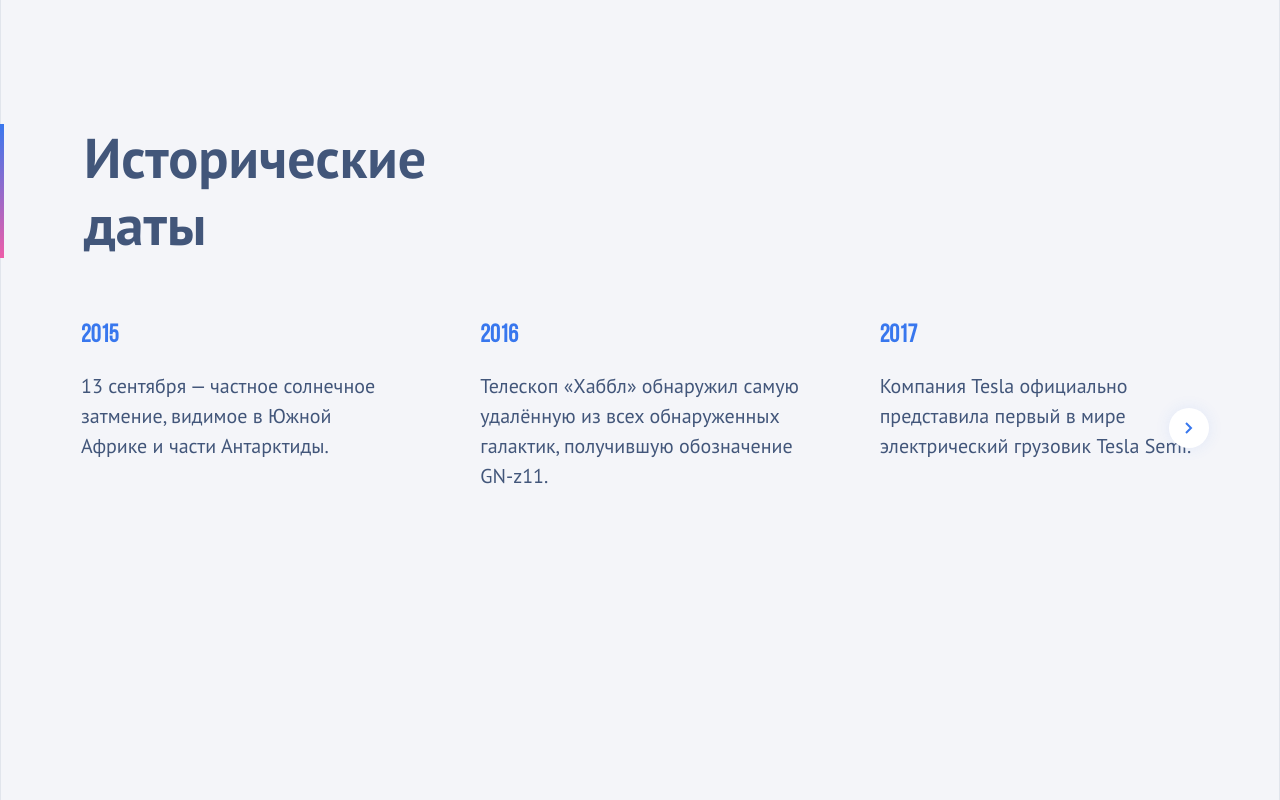
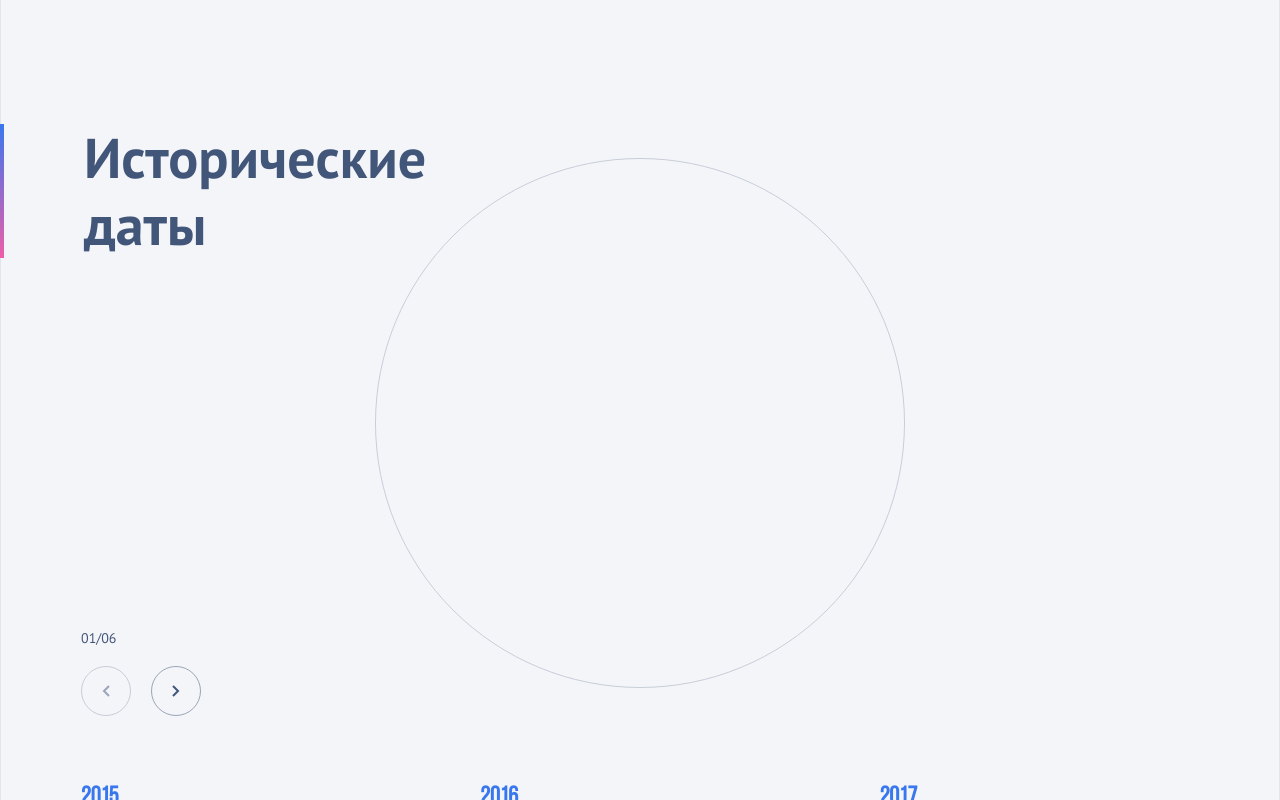
Before and after one commit to Vakulina/Historical-Dates, a React app: page / in a window 1280 px wide. Shown: the top 800 px of the page. Built offline with nearby package versions, Linux system fonts and the light colour scheme.

Commit message:
добавить заготовку CircleSlider

```diff
--- a/global.d.ts
+++ b/global.d.ts
@@ -7,7 +7,8 @@ declare namespace JSX {
     'swiper-container': React.DetailedHTMLProps<React.HTMLAttributes<HTMLElement>, HTMLElement> & {
       navigation?: string;
       pagination?: string;
-      init?:'false'
+      init?:'false';
+      onSlideChange?:Function;
     };
     'swiper-slide': React.DetailedHTMLProps<React.HTMLAttributes<HTMLElement>, HTMLElement> & {
       lazy?: string;
--- /dev/null
+++ b/src/components/CircleSlider/CircleSlider.module.scss
@@ -0,0 +1,69 @@
+@import '../../assets/styles/mixins';
+
+.circleSlider {
+    position: relative;
+    max-width: 1400px;
+    padding: 0 80px 50px 80px;
+    height: 600px;
+
+    swiper-slide {
+        display: flex;
+        justify-content: center;
+        align-items: center;
+    }
+
+    &__circle {
+        height: 530px;
+        width: 530px;
+        border-radius: 50%;
+        border: 1px solid var(--stroke);
+    }
+
+    &__prev,
+    &__next {
+        width: 50px;
+        height: 50px;
+        border-radius: 50%;
+        border: 1px solid rgba(66, 86, 122, 0.5);
+        display: flex;
+        justify-content: center;
+        align-items: center;
+        cursor: pointer;
+
+        img {
+            user-select: none;
+            pointer-events: none;
+        }
+    }
+
+
+    &__prev[aria-disabled="true"] {
+        opacity: 0.5;
+        user-select: none;
+        pointer-events: none;
+    }
+
+    &__next[aria-disabled="true"] {
+        opacity: 0.5;
+        user-select: none;
+        pointer-events: none;
+    }
+
+    &__btn_toLeft {
+        transform: rotate(180deg);
+    }
+
+    &__pagination {
+        font-size: 14px;
+        margin-top: -60px;
+        position: absolute;
+        z-index: 10;
+
+
+    }
+&__btns{
+    display: flex;
+    gap: 20px;
+    margin-top: 17px;
+}
+}
--- /dev/null
+++ b/src/components/CircleSlider/CircleSlider.tsx
@@ -0,0 +1,64 @@
+import React, { useContext, useState } from 'react';
+import { useRef, useEffect, FC } from 'react';
+import { ICategory, IEvent } from '../../modeles/dataTDO';
+import style from './CircleSlider.module.scss'
+import { swiperParams } from './constants';
+import DarkArrow from '../../assets/images/dark-arrow.svg'
+import classNames from 'classnames';
+import { CategoryContext } from '../../context/categoryContext';
+import { addZero } from './utils';
+
+//использован Swiper Element(WebComponent) https://swiperjs.com/react
+export const CircleSlider: FC = () => {
+  const { data, category, changeCategory } = useContext(CategoryContext);
+  const swiperRef = useRef<HTMLElement & { initialize: () => void } | null>(null);
+  const [activeSlide, setActiveSlide] = useState(1)
+
+
+  const slides = data
+
+  useEffect(() => {
+
+    if (swiperRef.current) Object.assign(swiperRef.current, swiperParams);
+    if (swiperRef.current?.initialize) swiperRef?.current?.initialize();
+
+    swiperRef.current?.addEventListener('slidechange', (e: any) => {
+      const [swiper] = e.detail;
+      console.log(data ? data[swiper.activeIndex] : null)
+      setActiveSlide(swiper.activeIndex + 1)
+      //if(data&&changeCategory) console.log('category CURRENT', data[swiper.activeIndex-1], data)
+      //if(category)console.log('category', category)
+      if (data && changeCategory) changeCategory(data[swiper.activeIndex]);
+    });
+  }, []);
+
+
+  useEffect(() => console.log(data), [data])
+  useEffect(() => console.log(slides), [slides])
+  return (
+    <div className={style.circleSlider}>
+      <swiper-container
+        ref={swiperRef}
+        init="false"
+      >
+        {slides?.map(slide => {
+          return <swiper-slide key={slide.id}>
+            <div className={style.circleSlider__circle}></div>
+          </swiper-slide>
+        })}
+
+      </swiper-container>
+      <div className={style.circleSlider__pagination}>
+        {`${addZero(activeSlide)}/${addZero(data!.length)}`}
+        <div className={style.circleSlider__btns}>
+        <div className={classNames('circle-swiper-button-prev', style.circleSlider__prev)}>
+          <img src={DarkArrow} className={style.circleSlider__btn_toLeft} />
+        </div>
+        <div className={classNames('circle-swiper-button-next', style.circleSlider__next)}>
+          <img src={DarkArrow} />
+        </div>
+        </div>
+      </div>
+    </div >
+  );
+};
--- /dev/null
+++ b/src/components/CircleSlider/constants.ts
@@ -0,0 +1,24 @@
+import style from './LineSlider.module.scss'
+
+export const swiperParams = {
+    slidesPerView: 1,
+
+    navigation: {
+        prevEl: '.circle-swiper-button-prev',
+        nextEl: '.circle-swiper-button-next',
+    },
+    speed: 0,
+    injectStyles: [
+    `
+        .swiper-slide {
+          box-sizing: border-box;
+          overflow:hidden;
+          border: 1px solid red;
+          display:flex;
+          justify-content: center;
+          align-items: center;
+
+        }
+        `,
+    ],
+};
--- /dev/null
+++ b/src/components/CircleSlider/utils.ts
@@ -0,0 +1,3 @@
+export const addZero = (number: number): string => {
+    return String(number).padStart(2, "0");
+}
--- a/src/components/HistoryDates/HistoryDates.module.scss
+++ b/src/components/HistoryDates/HistoryDates.module.scss
@@ -2,7 +2,6 @@
     max-width: 1920px;
     padding: 0 calc((100vw - 1440px) * 1/3) 0 calc((100vw - 1440px) * 2/3);
     margin:  auto;
-
 
     &__content{
         border-left:  1px var(--border-color, rgba(66, 86, 122, 0.1)) solid;
--- a/src/components/HistoryDates/HistoryDates.tsx
+++ b/src/components/HistoryDates/HistoryDates.tsx
@@ -4,20 +4,35 @@ import { Title } from '../Title/Title';
 import { LineSlider } from '../LineSlider/LineSlider';
 import { getData } from '../../utiles/getData';
 import { ICategory } from '../../modeles/dataTDO';
+import { CircleSlider } from '../CircleSlider/CircleSlider';
+import { CategoryContext } from '../../context/categoryContext';
 
 export const HistoryDates = () => {
     const [data, setData] = useState<ICategory[]>([])
+    const [activeCategory, setActiveCategory] = useState<Partial<ICategory>>({})
+
+ const value = React.useMemo(() => {
+        return { data, category: activeCategory, changeCategory: setActiveCategory }
+    }, [activeCategory, data])
+
+   // useEffect(()=>console.log("DATAT",value),[activeCategory])
 
     useEffect(() => {
         const data = getData().data
         setData(data)
+       // console.log(data)
+        setActiveCategory(data[0])
     }, [])
+
     return (
         <div className={style.historyDates}>
-            <div className={style.historyDates__content}>
-            <Title />
-            <LineSlider slides={data[0]?.events } />
-            </div>
+            {data.length&&<CategoryContext.Provider value={value}>
+                <div className={style.historyDates__content}>
+                    <Title />
+                    <CircleSlider />
+                    <LineSlider />
+                </div>
+            </CategoryContext.Provider>}
         </div>
     )
 }
--- a/src/components/LineSlider/LineSlider.module.scss
+++ b/src/components/LineSlider/LineSlider.module.scss
@@ -18,6 +18,7 @@
     img{
         user-select: none;
         pointer-events: none;
+
     }
 }
 
@@ -42,6 +43,7 @@
 
 .lineSlider {
     position: relative;
+    height: 245px;
 
     &__title {
         color: var(--iris-80);
--- a/src/components/LineSlider/LineSlider.tsx
+++ b/src/components/LineSlider/LineSlider.tsx
@@ -1,33 +1,34 @@
-import React from 'react';
+import React, { useContext } from 'react';
 import { useRef, useEffect, FC } from 'react';
-import { register } from 'swiper/element/bundle';
 import { IEvent } from '../../modeles/dataTDO';
 import style from './LineSlider.module.scss'
-import Swiper from 'swiper';
 import { swiperParams } from './constants';
 import Arrow from '../../assets/images/arrow.svg'
 import classNames from 'classnames';
+import { CategoryContext } from '../../context/categoryContext';
 
-interface LineSliderProps {
-  slides: IEvent[];
-}
-
-export const LineSlider: FC<LineSliderProps> = ({ slides }) => {
+//использован Swiper Element(WebComponent) https://swiperjs.com/react
+export const LineSlider: FC = () => {
+  const { category } = useContext(CategoryContext);
   const swiperElRef = useRef<HTMLElement & { initialize: () => void } | null>(null);
 
-  useEffect(() => {
+  const init = async () => {
+    if (swiperElRef.current)  await Object.assign(swiperElRef.current, swiperParams);
+    if (swiperElRef) await swiperElRef.current?.initialize();
 
-    if (swiperElRef.current) Object.assign(swiperElRef.current, swiperParams);
 
-    swiperElRef.current?.initialize();
     swiperElRef.current?.addEventListener('progress', (e: ProgressEvent<EventTarget>) => {
       //const [swiper, progress] = e.detail;
-      console.log(e.target);
+    //  console.log(e.target);
     });
 
     swiperElRef.current?.addEventListener('slidechange', (e) => {
       console.log('slide changed');
     });
+  }
+
+  useEffect(() => {
+    init()
   }, []);
 
   return (
@@ -36,7 +37,7 @@ export const LineSlider: FC<LineSliderProps> = ({ slides }) => {
         ref={swiperElRef}
         init="false"
       >
-        {slides && slides.map(slide => {
+        {category && category.events?.map(slide => {
           return <swiper-slide key={slide.eventId}>
             <h3 className={style.lineSlider__title}>{slide.date}</h3>
             <p className={style.lineSlider__description}>{slide.description}</p>
@@ -45,7 +46,7 @@ export const LineSlider: FC<LineSliderProps> = ({ slides }) => {
 
       </swiper-container>
       <div className={classNames(style['swiper-button-prev'], 'swiper-button-prev')}>
-        <img src={Arrow} className={style.lineSlider__btn_toLeft}/>
+        <img src={Arrow} className={style.lineSlider__btn_toLeft} />
       </div>
       <div className={classNames('swiper-button-next', style['swiper-button-next'])}>
         <img src={Arrow} />
--- a/src/components/Title/Title.module.scss
+++ b/src/components/Title/Title.module.scss
@@ -8,6 +8,7 @@
     max-width: 436px;
     height: 134px;
     margin-top: 0;
+    margin-bottom: -100px;
     padding-left: 80px;
     margin-left: -2px;
     border-left: 5px solid transparent;
--- /dev/null
+++ b/src/context/categoryContext.tsx
@@ -0,0 +1,11 @@
+import { Dispatch, SetStateAction, createContext } from "react";
+import { ICategory } from "../modeles/dataTDO";
+
+export type ContextState = {
+    data: ICategory[];
+    category: Partial<ICategory>;
+    changeCategory: Dispatch<SetStateAction<Partial<ICategory>>>;
+}
+
+export const CategoryContext = createContext<Partial<ContextState>>({});
+CategoryContext.displayName = 'Category';
--- a/src/index.tsx
+++ b/src/index.tsx
@@ -1,8 +1,10 @@
-import React from 'react';
-import ReactDOM from 'react-dom';
+import React from "react";
+import ReactDOM from "react-dom/client";
 import App from './App';
 import { register } from 'swiper/element/bundle';
 
+const root = ReactDOM.createRoot(document.getElementById("root") as HTMLElement);
+root.render(
+    <App />
+);
 register();
-
-ReactDOM.render(<App />, document.getElementById('root'));
```
Also changed, not shown: src/assets/images/dark-arrow.svg (added), 1 other file (tests, documents, lock files or other folders).
